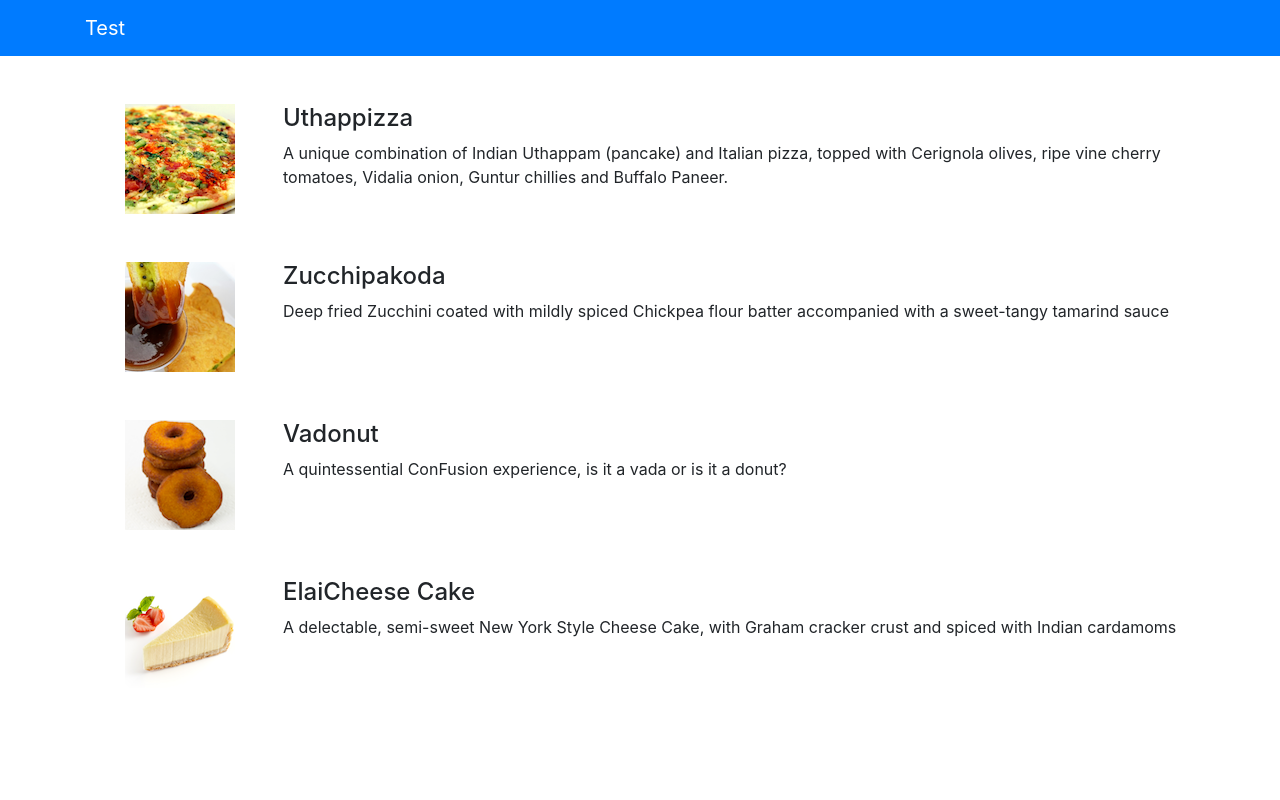
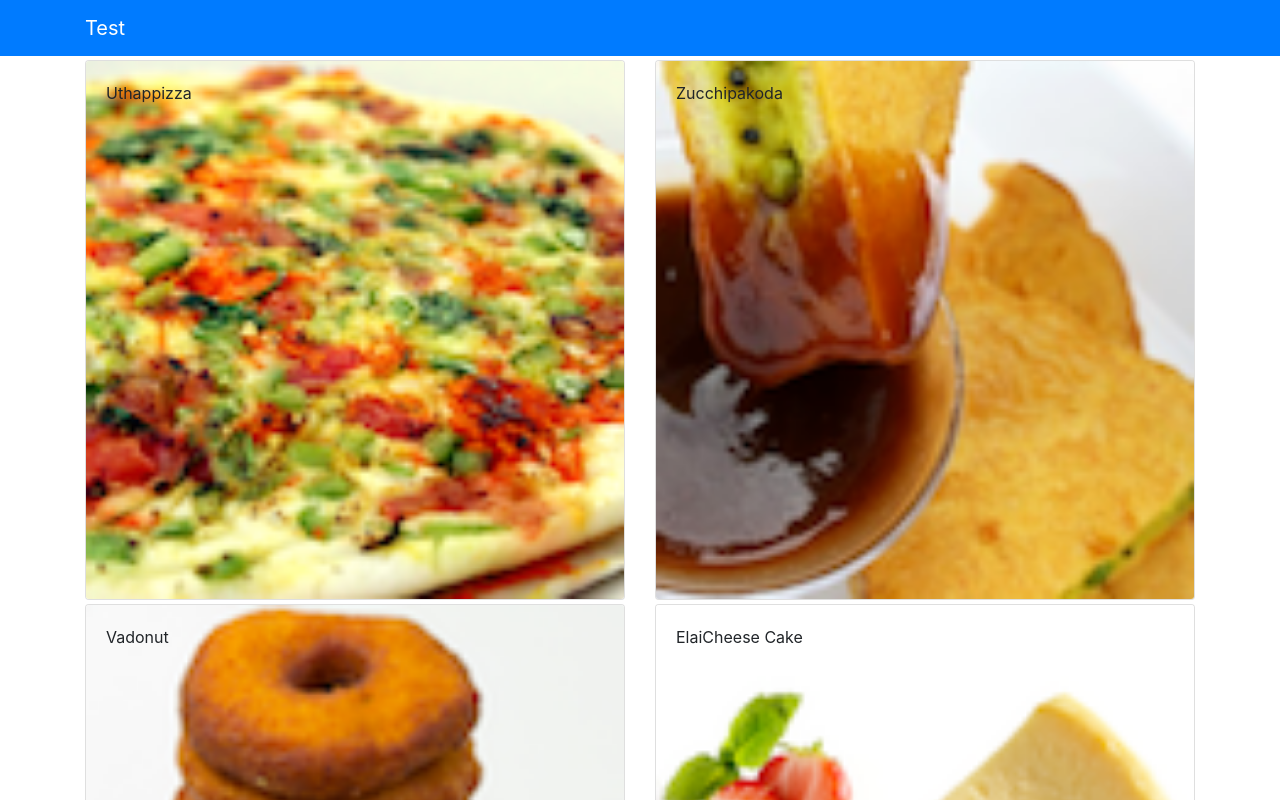
Before and after one commit to zhouchang29/confusion_react, a React (Create React App) app: page / in a window 1280 px wide. Shown: the top 800 px of the page. Built offline with nearby package versions, Linux system fonts and the light colour scheme.

Commit message:
components part 2

```diff
--- a/src/App.js
+++ b/src/App.js
@@ -1,9 +1,18 @@
-import React from 'react';
+import React, { Component } from 'react';
 import { Navbar, NavbarBrand } from 'reactstrap';
 import Menu from './components/MenuComponent';
 import './App.css';
+import { DISHES } from './shared/dishes';
 
-function App() {
+class App extends Component {
+
+  constructor(props){
+    super(props);
+    this.state = {
+      dishes: DISHES
+    };
+  }
+  render(){
     return (
       <div>
         <Navbar dark color="primary">
@@ -11,9 +20,10 @@
             <NavbarBrand href="/">Test</NavbarBrand>
           </div>
         </Navbar>
-      <Menu />
+        <Menu dishes={this.state.dishes}/>
       </div>
     );
+  };
 }
 
 export default App;
--- a/src/components/MenuComponent.js
+++ b/src/components/MenuComponent.js
@@ -1,5 +1,6 @@
 import React, {Component} from 'react';
 import { Media } from 'reactstrap';
+import { Card, CardImg, CardImgOverlay, CardBody, CardText, CardTitle } from 'reactstrap';
 
 
 class Menu extends Component{
@@ -7,57 +8,43 @@
         super(props);
 
         this.state = {
-            dishes:[
-                {
-                    id: 0,
-                    name:'Uthappizza',
-                    image: 'assets/images/uthappizza.png',
-                    category: 'mains',
-                    label:'Hot',
-                    price:'4.99',
-                    description:'A unique combination of Indian Uthappam (pancake) and Italian pizza, topped with Cerignola olives, ripe vine cherry tomatoes, Vidalia onion, Guntur chillies and Buffalo Paneer.'                        },
-                 {
-                    id: 1,
-                    name:'Zucchipakoda',
-                    image: 'assets/images/zucchipakoda.png',
-                    category: 'appetizer',
-                    label:'',
-                    price:'1.99',
-                    description:'Deep fried Zucchini coated with mildly spiced Chickpea flour batter accompanied with a sweet-tangy tamarind sauce'                        },
-                 {
-                    id: 2,
-                    name:'Vadonut',
-                    image: 'assets/images/vadonut.png',
-                    category: 'appetizer',
-                    label:'New',
-                    price:'1.99',
-                    description:'A quintessential ConFusion experience, is it a vada or is it a donut?'                        },
-                 {
-                    id: 3,
-                    name:'ElaiCheese Cake',
-                    image: 'assets/images/elaicheesecake.png',
-                    category: 'dessert',
-                    label:'',
-                    price:'2.99',
-                    description:'A delectable, semi-sweet New York Style Cheese Cake, with Graham cracker crust and spiced with Indian cardamoms'                        }
-            ]
+            selectedDish : null
+        }
+    }
+
+    onDishSelect(dish) {
+        this.setState({selectedDish: dish});
+    }
+
+    renderDish(dish) {
+        if (dish != null) {
+            return (
+                <Card>
+                    <CardImg width="100%" src={dish.image} alt={dish.name} />
+                    <CardBody>
+                        <CardTitle>{dish.name}</CardTitle>
+                        <CardText>{dish.description}</CardText>
+                    </CardBody>
+                </Card>
+            );
+        }
+        else {
+            return (
+                <div></div>
+            );
         }
     }
 
     render() {
-
-        const menu = this.state.dishes.map((dish) => {
+        const menu = this.props.dishes.map((dish) => {
             return (
-                <div key={dish.id} className="col-12 mt-5">
-                    <Media tag="li">
-                        <Media left middle>
-                            <Media object src={dish.image} alt={dish.name} />
-                        </Media>
-                        <Media body className="ml-5">
-                            <Media heading>{dish.name}</Media>
-                            <p>{dish.description}</p>
-                        </Media>
-                    </Media>
+                <div key={dish.id} className="col-12 col-md-6 mt-1">
+                    <Card onClick={() => this.onDishSelect(dish)}>
+                        <CardImg width="100%" src={dish.image} alt={dish.name} />
+                        <CardImgOverlay>
+                            <CardTitle>{dish.name}</CardTitle>
+                        </CardImgOverlay>
+                    </Card>
                 </div>
             );
         });
@@ -65,9 +52,10 @@
         return(
             <div className="container">
                 <div className="row">
-                    <Media list>
-                        {menu}
-                    </Media>
+                    {menu}
+                </div>
+                <div className="row">
+                    {this.renderDish(this.state.selectedDish)}
                 </div>
             </div>
         );
--- /dev/null
+++ b/src/shared/dishes.js
@@ -0,0 +1,186 @@
+export const DISHES =
+    [
+        {
+        id: 0,
+        name:'Uthappizza',
+        image: 'assets/images/uthappizza.png',
+        category: 'mains',
+        label:'Hot',
+        price:'4.99',
+        description:'A unique combination of Indian Uthappam (pancake) and Italian pizza, topped with Cerignola olives, ripe vine cherry tomatoes, Vidalia onion, Guntur chillies and Buffalo Paneer.',
+        comments: [
+            {
+            id: 0,
+            rating: 5,
+            comment: "Imagine all the eatables, living in conFusion!",
+            author: "John Lemon",
+            date: "2012-10-16T17:57:28.556094Z"
+            },
+            {
+            id: 1,
+            rating: 4,
+            comment: "Sends anyone to heaven, I wish I could get my mother-in-law to eat it!",
+            author: "Paul McVites",
+            date: "2014-09-05T17:57:28.556094Z"
+            },
+            {
+            id: 2,
+            rating: 3,
+            comment: "Eat it, just eat it!",
+            author: "Michael Jaikishan",
+            date: "2015-02-13T17:57:28.556094Z"
+            },
+            {
+            id: 3,
+            rating: 4,
+            comment: "Ultimate, Reaching for the stars!",
+            author: "Ringo Starry",
+            date: "2013-12-02T17:57:28.556094Z"
+            },
+            {
+            id: 4,
+            rating: 2,
+            comment: "It's your birthday, we're gonna party!",
+            author: "25 Cent",
+            date: "2011-12-02T17:57:28.556094Z"
+            }
+        ]                        },
+        {
+        id: 1,
+        name:'Zucchipakoda',
+        image: 'assets/images/zucchipakoda.png',
+        category: 'appetizer',
+        label:'',
+        price:'1.99',
+        description:'Deep fried Zucchini coated with mildly spiced Chickpea flour batter accompanied with a sweet-tangy tamarind sauce',
+        comments: [
+            {
+            id: 0,
+            rating: 5,
+            comment: "Imagine all the eatables, living in conFusion!",
+            author: "John Lemon",
+            date: "2012-10-16T17:57:28.556094Z"
+            },
+            {
+            id: 1,
+            rating: 4,
+            comment: "Sends anyone to heaven, I wish I could get my mother-in-law to eat it!",
+            author: "Paul McVites",
+            date: "2014-09-05T17:57:28.556094Z"
+            },
+            {
+            id: 2,
+            rating: 3,
+            comment: "Eat it, just eat it!",
+            author: "Michael Jaikishan",
+            date: "2015-02-13T17:57:28.556094Z"
+            },
+            {
+            id: 3,
+            rating: 4,
+            comment: "Ultimate, Reaching for the stars!",
+            author: "Ringo Starry",
+            date: "2013-12-02T17:57:28.556094Z"
+            },
+            {
+            id: 4,
+            rating: 2,
+            comment: "It's your birthday, we're gonna party!",
+            author: "25 Cent",
+            date: "2011-12-02T17:57:28.556094Z"
+            }
+        ]
+        },
+        {
+        id: 2,
+        name:'Vadonut',
+        image: 'assets/images/vadonut.png',
+        category: 'appetizer',
+        label:'New',
+        price:'1.99',
+        description:'A quintessential ConFusion experience, is it a vada or is it a donut?',
+        comments: [
+            {
+            id: 0,
+            rating: 5,
+            comment: "Imagine all the eatables, living in conFusion!",
+            author: "John Lemon",
+            date: "2012-10-16T17:57:28.556094Z"
+            },
+            {
+            id: 1,
+            rating: 4,
+            comment: "Sends anyone to heaven, I wish I could get my mother-in-law to eat it!",
+            author: "Paul McVites",
+            date: "2014-09-05T17:57:28.556094Z"
+            },
+            {
+            id: 2,
+            rating: 3,
+            comment: "Eat it, just eat it!",
+            author: "Michael Jaikishan",
+            date: "2015-02-13T17:57:28.556094Z"
+            },
+            {
+            id: 3,
+            rating: 4,
+            comment: "Ultimate, Reaching for the stars!",
+            author: "Ringo Starry",
+            date: "2013-12-02T17:57:28.556094Z"
+            },
+            {
+            id: 4,
+            rating: 2,
+            comment: "It's your birthday, we're gonna party!",
+            author: "25 Cent",
+            date: "2011-12-02T17:57:28.556094Z"
+            }
+        ]
+        },
+        {
+        id: 3,
+        name:'ElaiCheese Cake',
+        image: 'assets/images/elaicheesecake.png',
+        category: 'dessert',
+        label:'',
+        price:'2.99',
+        description:'A delectable, semi-sweet New York Style Cheese Cake, with Graham cracker crust and spiced with Indian cardamoms',
+        comments: [
+            {
+            id: 0,
+            rating: 5,
+            comment: "Imagine all the eatables, living in conFusion!",
+            author: "John Lemon",
+            date: "2012-10-16T17:57:28.556094Z"
+            },
+            {
+            id: 1,
+            rating: 4,
+            comment: "Sends anyone to heaven, I wish I could get my mother-in-law to eat it!",
+            author: "Paul McVites",
+            date: "2014-09-05T17:57:28.556094Z"
+            },
+            {
+            id: 2,
+            rating: 3,
+            comment: "Eat it, just eat it!",
+            author: "Michael Jaikishan",
+            date: "2015-02-13T17:57:28.556094Z"
+            },
+            {
+            id: 3,
+            rating: 4,
+            comment: "Ultimate, Reaching for the stars!",
+            author: "Ringo Starry",
+            date: "2013-12-02T17:57:28.556094Z"
+            },
+            {
+            id: 4,
+            rating: 2,
+            comment: "It's your birthday, we're gonna party!",
+            author: "25 Cent",
+            date: "2011-12-02T17:57:28.556094Z"
+            }
+        ]
+        }
+    ];
```
Lines whose indentation alone changed are shown as unchanged.
